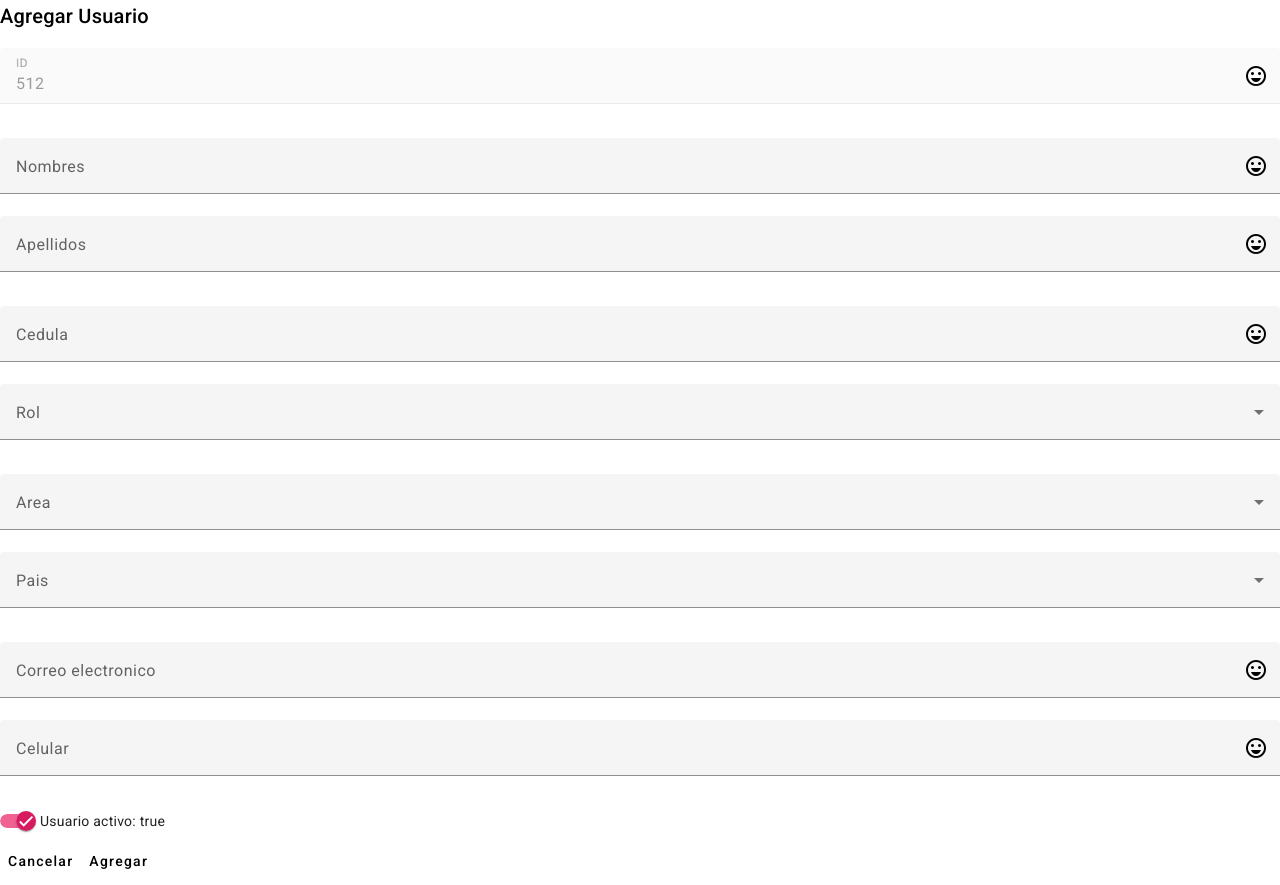
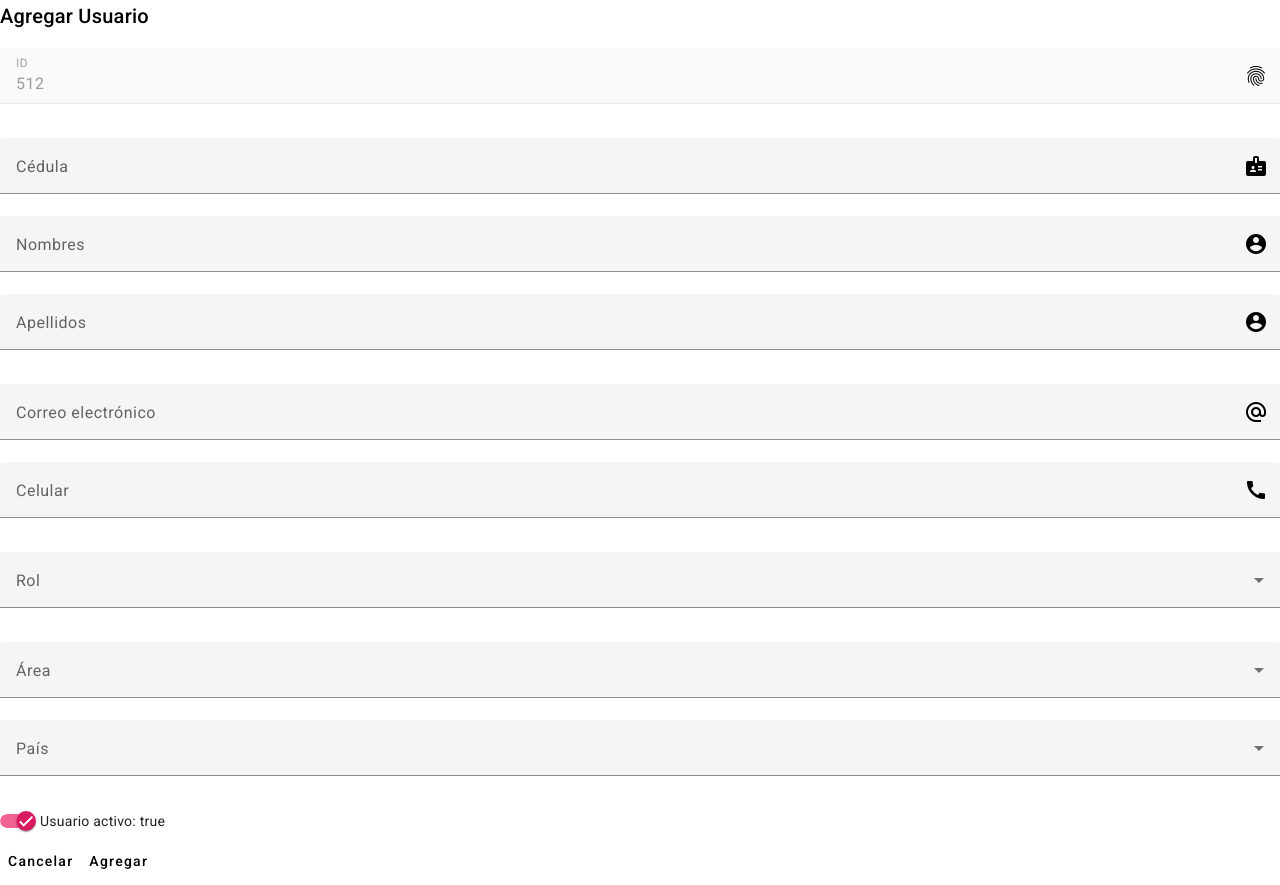
Before and after one commit to edwinescobar1810/ProyectoReembolsos, an Angular app in the folder proyecto/: page /add-usuario in a window 1280 px wide. Built offline with nearby package versions, Linux system fonts and the light colour scheme.

Commit message:
Modificaciones en ventana de diálogo>agregar usuario

```diff
--- a/proyecto/src/app/add-usuario/add-usuario.component.html
+++ b/proyecto/src/app/add-usuario/add-usuario.component.html
@@ -4,27 +4,41 @@
     <mat-form-field appearance="fill">
       <mat-label>ID</mat-label>
       <input matInput placeholder="" disabled="" value="512">
-      <mat-icon matSuffix>sentiment_very_satisfied</mat-icon>
+      <mat-icon matSuffix>fingerprint</mat-icon>
     </mat-form-field>
   </p>
+  <mat-form-field appearance="fill">
+    <mat-label>Cédula</mat-label>
+    <input type="number" matInput placeholder="">
+    <mat-icon matSuffix>badge</mat-icon>
+  </mat-form-field>
   <p>
     <mat-form-field appearance="fill">
       <mat-label>Nombres</mat-label>
       <input matInput placeholder="">
-      <mat-icon matSuffix>sentiment_very_satisfied</mat-icon>
+      <mat-icon matSuffix>account_circle</mat-icon>
     </mat-form-field>
     <mat-form-field appearance="fill">
       <mat-label>Apellidos</mat-label>
       <input matInput placeholder="">
-      <mat-icon matSuffix>sentiment_very_satisfied</mat-icon>
+      <mat-icon matSuffix>account_circle</mat-icon>
+    </mat-form-field>
+  </p>
+
+  <p>
+    <mat-form-field appearance="fill">
+      <mat-label>Correo electrónico</mat-label>
+      <input type="email" matInput placeholder="">
+      <mat-icon matSuffix>alternate_email</mat-icon>
+    </mat-form-field>
+    <mat-form-field appearance="fill">
+      <mat-label>Celular</mat-label>
+      <input type="number" matInput placeholder="">
+      <mat-icon matSuffix>call</mat-icon>
     </mat-form-field>
   </p>
   <p>
-    <mat-form-field appearance="fill">
-      <mat-label>Cedula</mat-label>
-      <input type="number" matInput placeholder="">
-      <mat-icon matSuffix>sentiment_very_satisfied</mat-icon>
-    </mat-form-field>
+
     <mat-form-field appearance="fill">
       <mat-label>Rol</mat-label>
       <mat-select>
@@ -37,32 +51,21 @@
   </p>
   <p>
     <mat-form-field appearance="fill">
-      <mat-label>Area</mat-label>
+      <mat-label>Área</mat-label>
       <mat-select>
         <mat-option value="one">Administrativa</mat-option>
         <mat-option value="two">Comercial</mat-option>
       </mat-select>
     </mat-form-field>
     <mat-form-field appearance="fill">
-      <mat-label>Pais</mat-label>
+      <mat-label>País</mat-label>
       <mat-select>
         <mat-option value="one">Colombia</mat-option>
         <mat-option value="two">Brasil</mat-option>
       </mat-select>
     </mat-form-field>
   </p>
-  <p>
-    <mat-form-field appearance="fill">
-      <mat-label>Correo electronico</mat-label>
-      <input type="email" matInput placeholder="">
-      <mat-icon matSuffix>sentiment_very_satisfied</mat-icon>
-    </mat-form-field>
-    <mat-form-field appearance="fill">
-      <mat-label>Celular</mat-label>
-      <input type="number" matInput placeholder="">
-      <mat-icon matSuffix>sentiment_very_satisfied</mat-icon>
-    </mat-form-field>
-  </p>
+
   <p>
     <mat-slide-toggle [(ngModel)]="isChecked">Usuario activo: {{isChecked}}</mat-slide-toggle>
   </p>
```
